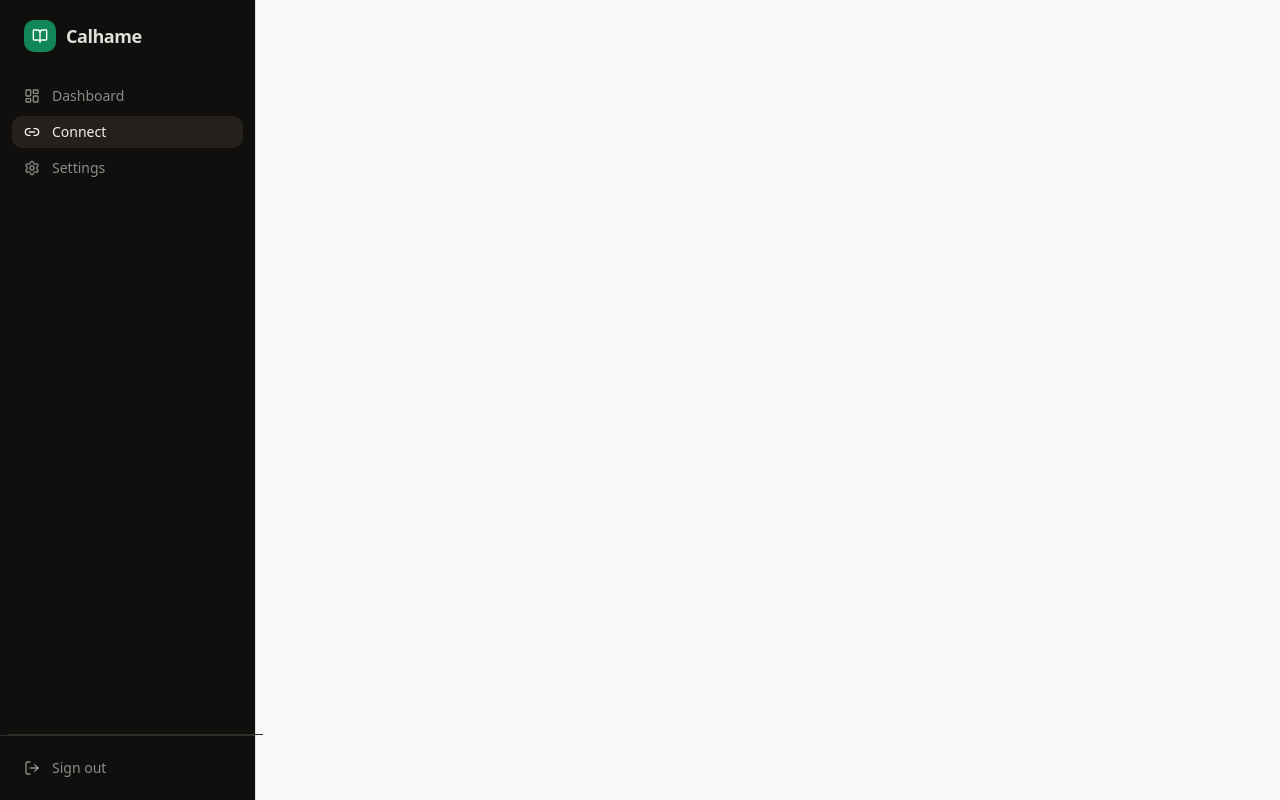
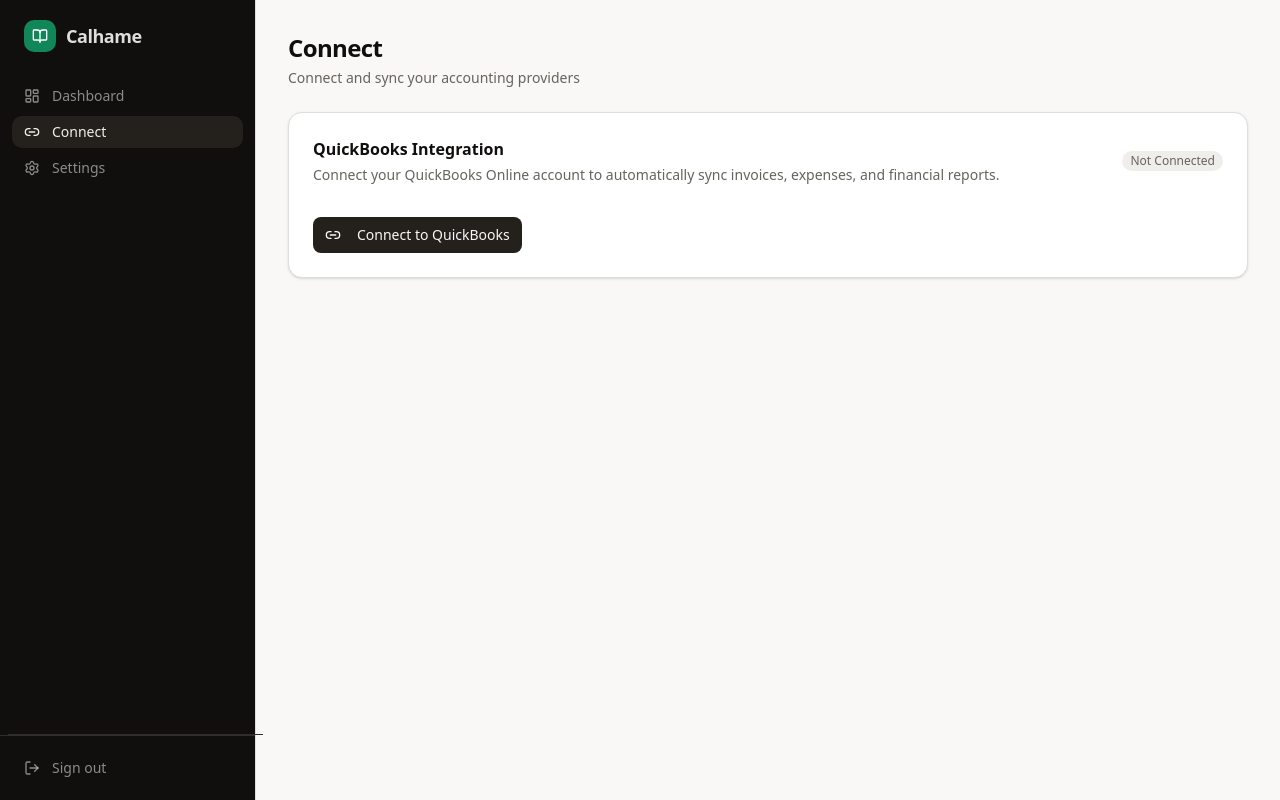
Before and after one commit to connor-kfitz/calhame-accounting-dashboard, a Next.js app: page /dashboard/connect in a window 1280 px wide. Built offline with nearby package versions, Linux system fonts and the light colour scheme.

Commit message:
Added Dashboard Headers & QuickBooks Connect UI

```diff
--- a/app/dashboard/connect/page.tsx
+++ b/app/dashboard/connect/page.tsx
@@ -1,5 +1,13 @@
+import DashboardHeader from "@/components/shared/DashboardHeader";
+import QuickBooksConnect from "@/components/dashboard/connect/QuickBooksConnect";
+
 export default function DashboardConnectPage() {
   return (
-    <main></main>
+    <main className="w-full overflow-y-auto p-4 lg:p-8">
+      <DashboardHeader title="Connect" description="Connect and sync your accounting providers"/>
+      <div className="flex flex-col gap-6">
+        <QuickBooksConnect/>
+      </div>
+    </main>
   );
 }
--- a/app/dashboard/page.tsx
+++ b/app/dashboard/page.tsx
@@ -1,5 +1,9 @@
+import DashboardHeader from "@/components/shared/DashboardHeader";
+
 export default function DashboardPage() {
   return (
-    <main></main>
+    <main className="w-full overflow-y-auto p-4 lg:p-8">
+      <DashboardHeader title="Dashboard" description="Overview of your financial performance"/>
+    </main>
   );
 }
--- a/app/dashboard/settings/page.tsx
+++ b/app/dashboard/settings/page.tsx
@@ -1,5 +1,9 @@
+import DashboardHeader from "@/components/shared/DashboardHeader";
+
 export default function DashboardSettingsPage() {
   return (
-    <main></main>
+    <main className="w-full overflow-y-auto p-4 lg:p-8">
+      <DashboardHeader title="Settings" description="Manage your account settings"/>
+    </main>
   );
 }
--- /dev/null
+++ b/components/dashboard/connect/QuickBooksConnect.tsx
@@ -0,0 +1,83 @@
+"use client";
+
+import { Badge } from "@/components/ui/badge";
+import { Button } from "@/components/ui/button";
+import { Card, CardContent, CardDescription, CardHeader, CardTitle } from "@/components/ui/card";
+import { Link2, Link2Off, RefreshCw } from "lucide-react";
+import { useState } from "react";
+
+export default function QuickBooksConnect() {
+
+  const [connected, setConnected] = useState(false);
+  const [isConnecting, setIsConnecting] = useState(false);
+
+  function handleConnect() {
+    // Todo: Implement real connection logic with QuickBooks API
+    setIsConnecting(true)
+    setTimeout(() => {
+      setConnected(true)
+      setIsConnecting(false)
+    }, 1200)
+  }
+
+  function handleDisconnect() {
+    setConnected(false)
+  }
+
+  return (
+    <Card className="border-border shadow-sm">
+      <CardHeader>
+        <div className="flex items-center justify-between">
+          <div>
+            <CardTitle className="text-base font-semibold text-foreground">
+              QuickBooks Integration
+            </CardTitle>
+            <CardDescription className="mt-1 text-muted-foreground">
+              Connect your QuickBooks Online account to automatically sync invoices, expenses, and financial reports.
+            </CardDescription>
+          </div>
+          <Badge
+            variant="secondary"
+            className={
+              connected
+                ? "border-0 bg-accent/10 font-medium text-accent"
+                : "border-0 bg-secondary font-medium text-muted-foreground"
+            }
+          >
+            {connected ? "Connected" : "Not Connected"}
+          </Badge>
+        </div>
+      </CardHeader>
+      <CardContent>
+        <div className="flex flex-col gap-4 sm:flex-row sm:items-center">
+          {!connected ? (
+            <Button onClick={handleConnect} disabled={isConnecting}>
+              {isConnecting ? (
+                <>
+                  <RefreshCw className="mr-2 h-4 w-4 animate-spin" />
+                  Connecting...
+                </>
+              ) : (
+                <>
+                  <Link2 className="mr-2 h-4 w-4" />
+                  Connect to QuickBooks
+                </>
+              )}
+            </Button>
+          ) : (
+            <div className="flex gap-3">
+              <Button variant="outline" size="sm">
+                <RefreshCw className="mr-2 h-4 w-4" />
+                Sync Now
+              </Button>
+              <Button variant="outline" size="sm" onClick={handleDisconnect}>
+                <Link2Off className="mr-2 h-4 w-4" />
+                Disconnect
+              </Button>
+            </div>
+          )}
+        </div>
+      </CardContent>
+    </Card>
+  )
+}
--- /dev/null
+++ b/components/shared/DashboardHeader.tsx
@@ -0,0 +1,15 @@
+interface DashboardHeaderProps {
+  title: string;
+  description: string;
+}
+
+ export default function DashboardHeader({ title, description }: DashboardHeaderProps) {
+   return (
+     <div className="mb-6">
+      <h1 className="text-2xl font-semibold tracking-tight text-foreground">{title}</h1>
+      <p className="mt-1 text-sm text-muted-foreground">
+        {description}
+      </p>
+     </div>
+   );
+ }
--- /dev/null
+++ b/components/ui/badge.tsx
@@ -0,0 +1,46 @@
+import { cva, type VariantProps } from "class-variance-authority";
+import { Slot } from "radix-ui";
+import { cn } from "@/lib/utils";
+
+const badgeVariants = cva(
+  "inline-flex items-center justify-center rounded-full border border-transparent px-2 py-0.5 text-xs font-medium w-fit whitespace-nowrap shrink-0 [&>svg]:size-3 gap-1 [&>svg]:pointer-events-none focus-visible:border-ring focus-visible:ring-ring/50 focus-visible:ring-[3px] aria-invalid:ring-destructive/20 dark:aria-invalid:ring-destructive/40 aria-invalid:border-destructive transition-[color,box-shadow] overflow-hidden",
+  {
+    variants: {
+      variant: {
+        default: "bg-primary text-primary-foreground [a&]:hover:bg-primary/90",
+        secondary:
+          "bg-secondary text-secondary-foreground [a&]:hover:bg-secondary/90",
+        destructive:
+          "bg-destructive text-white [a&]:hover:bg-destructive/90 focus-visible:ring-destructive/20 dark:focus-visible:ring-destructive/40 dark:bg-destructive/60",
+        outline:
+          "border-border text-foreground [a&]:hover:bg-accent [a&]:hover:text-accent-foreground",
+        ghost: "[a&]:hover:bg-accent [a&]:hover:text-accent-foreground",
+        link: "text-primary underline-offset-4 [a&]:hover:underline",
+      },
+    },
+    defaultVariants: {
+      variant: "default",
+    },
+  }
+)
+
+function Badge({
+  className,
+  variant = "default",
+  asChild = false,
+  ...props
+}: React.ComponentProps<"span"> &
+  VariantProps<typeof badgeVariants> & { asChild?: boolean }) {
+  const Comp = asChild ? Slot.Root : "span"
+
+  return (
+    <Comp
+      data-slot="badge"
+      data-variant={variant}
+      className={cn(badgeVariants({ variant }), className)}
+      {...props}
+    />
+  )
+}
+
+export { Badge, badgeVariants }
--- a/components/ui/button.tsx
+++ b/components/ui/button.tsx
@@ -3,7 +3,7 @@
 import { cn } from "@/lib/utils";
 
 const buttonVariants = cva(
-  "inline-flex items-center justify-center gap-2 whitespace-nowrap rounded-md text-sm font-medium transition-all disabled:pointer-events-none disabled:opacity-50 [&_svg]:pointer-events-none [&_svg:not([class*='size-'])]:size-4 shrink-0 [&_svg]:shrink-0 outline-none focus-visible:border-ring focus-visible:ring-ring/50 focus-visible:ring-[3px] aria-invalid:ring-destructive/20 dark:aria-invalid:ring-destructive/40 aria-invalid:border-destructive",
+  "cursor-pointer inline-flex items-center justify-center gap-2 whitespace-nowrap rounded-md text-sm font-medium transition-all disabled:pointer-events-none disabled:opacity-50 [&_svg]:pointer-events-none [&_svg:not([class*='size-'])]:size-4 shrink-0 [&_svg]:shrink-0 outline-none focus-visible:border-ring focus-visible:ring-ring/50 focus-visible:ring-[3px] aria-invalid:ring-destructive/20 dark:aria-invalid:ring-destructive/40 aria-invalid:border-destructive",
   {
     variants: {
       variant: {
```
